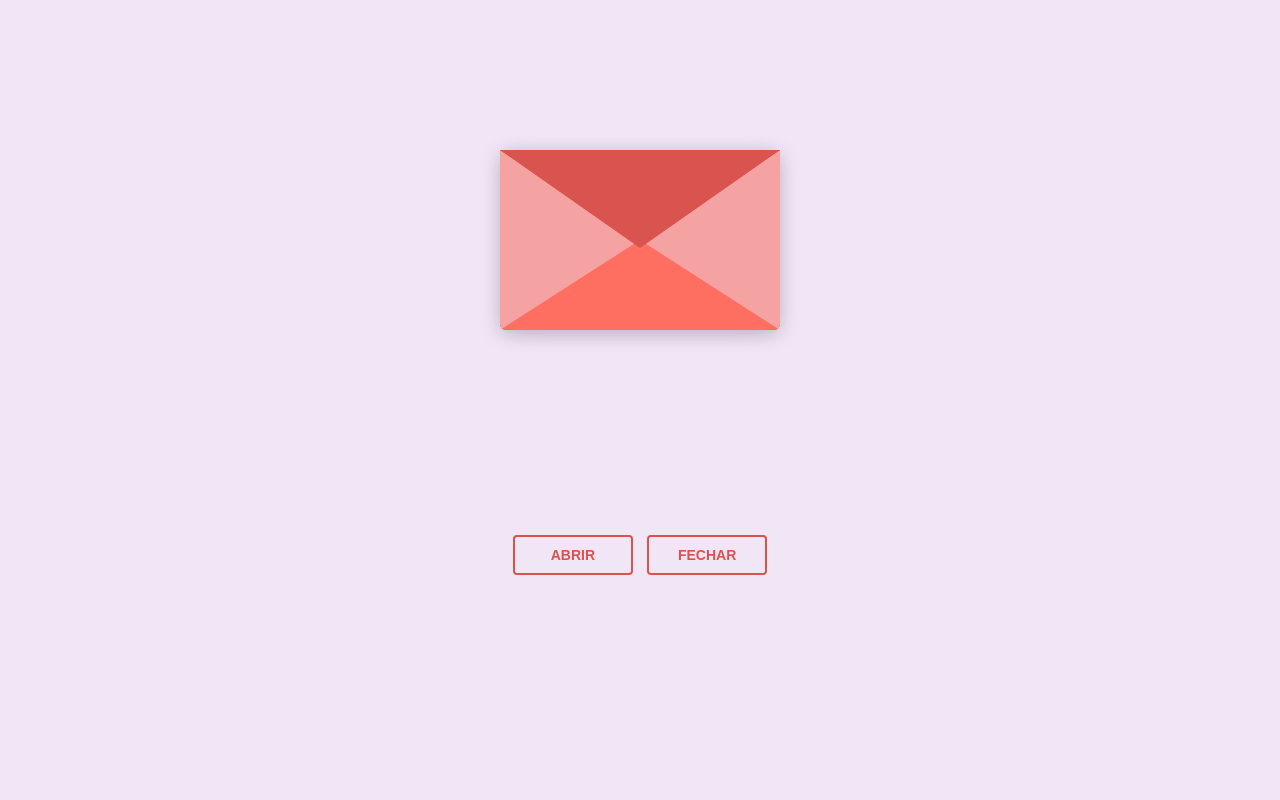
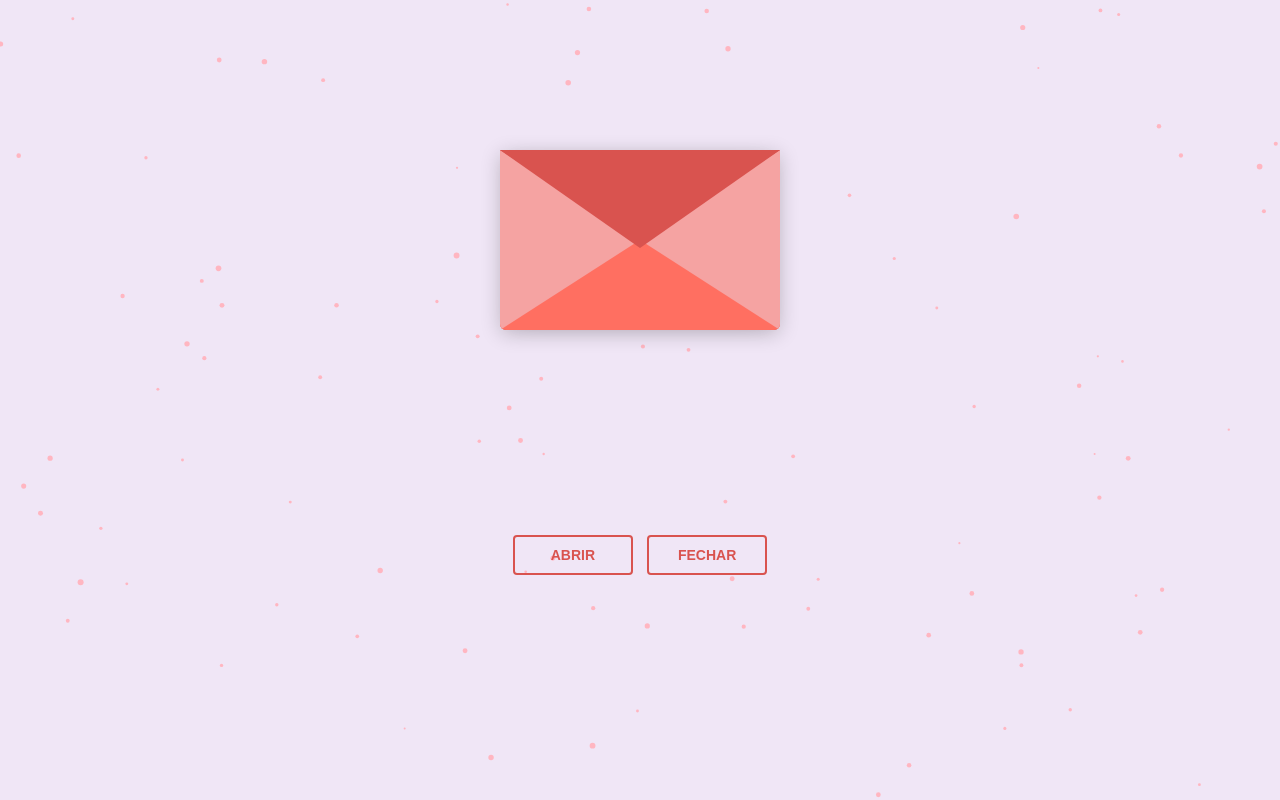
Before and after one commit to pedrobonela/carta_duda, a plain HTML site: page carta/templates/index.html in a window 1280 px wide. Drawn offline with nearby package versions, Linux system fonts and the light colour scheme.

Commit message:
Update index 2.html

```diff
--- a/carta/templates/index.html
+++ b/carta/templates/index.html
@@ -206,10 +206,19 @@
         background-color: #d9534f;
         color: #fff;
       }
+      #backgroundCanvas {
+        position: fixed;
+        top: 0;
+        left: 0;
+        z-index: -1;
+        width: 100vw;
+        height: 100vh;
+      }
     </style>
   </head>
 
   <body>
+  <canvas id="backgroundCanvas"></canvas>
     <div class="envlope-wrapper">
       <div id="envelope" class="close">
         <div class="front flap"></div>
@@ -217,9 +226,9 @@
         <div class="letter">
 
           <div class="words line1">Para: Duda</div>
-          <div class="words line2">Açaízinho hoje?</div>
+          <div class="words line2">Açaízinho pós aula amanhã?</div>
           <div class="words line3">Te levo pra casa depois</div>
-          <div class="words line4">Ass: Pedro</div>
+          <div class="words line4">ㅤㅤㅤㅤAss: Pedro</div>
         </div>
         <div class="hearts">
           <div class="heart a1"></div>
@@ -262,5 +271,54 @@
         }
       });
     </script>
+
+    <script>
+      const canvas = document.getElementById('backgroundCanvas');
+      const ctx = canvas.getContext('2d');
+
+      canvas.width = window.innerWidth;
+      canvas.height = window.innerHeight;
+
+      let particles = [];
+
+      for (let i = 0; i < 100; i++) {
+        particles.push({
+          x: Math.random() * canvas.width,
+          y: Math.random() * canvas.height,
+          radius: Math.random() * 2 + 1,
+          dx: (Math.random() - 0.5) * 0.5,
+          dy: (Math.random() - 0.5) * 0.5
+        });
+      }
+
+      function animateParticles() {
+        ctx.clearRect(0, 0, canvas.width, canvas.height);
+
+        for (let i = 0; i < particles.length; i++) {
+          let p = particles[i];
+
+          ctx.beginPath();
+          ctx.arc(p.x, p.y, p.radius, 0, Math.PI * 2);
+          ctx.fillStyle = "#ffb6c1"; // cor das bolinhas
+          ctx.fill();
+
+          p.x += p.dx;
+          p.y += p.dy;
+
+          if (p.x < 0 || p.x > canvas.width) p.dx *= -1;
+          if (p.y < 0 || p.y > canvas.height) p.dy *= -1;
+        }
+
+        requestAnimationFrame(animateParticles);
+      }
+
+      animateParticles();
+
+      // Atualiza o tamanho do canvas ao redimensionar
+      window.addEventListener('resize', () => {
+        canvas.width = window.innerWidth;
+        canvas.height = window.innerHeight;
+      });
+    </script>
   </body>
 </html>
```
